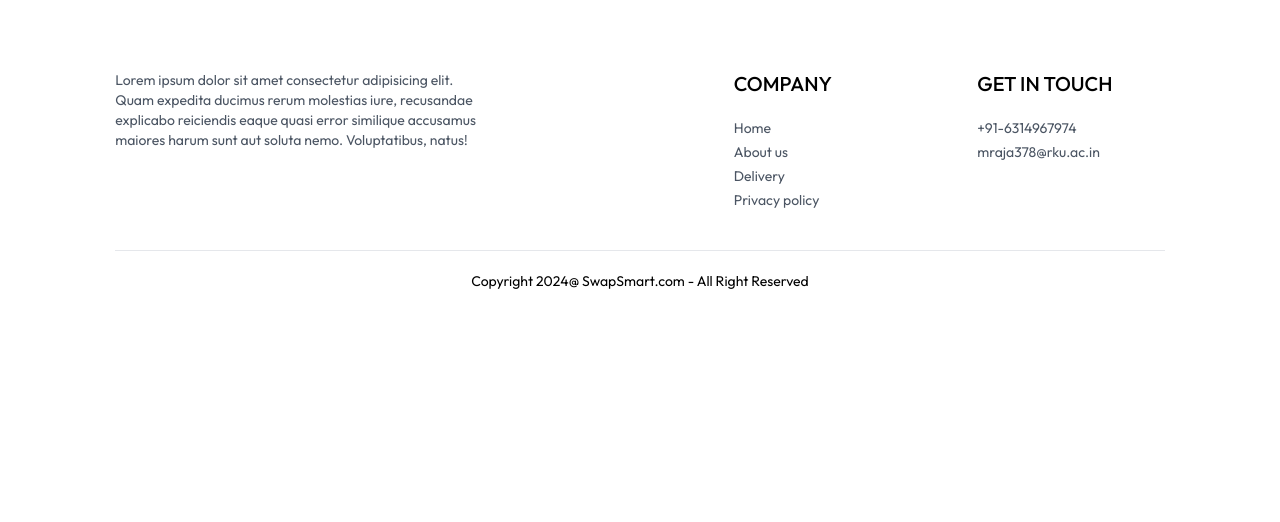
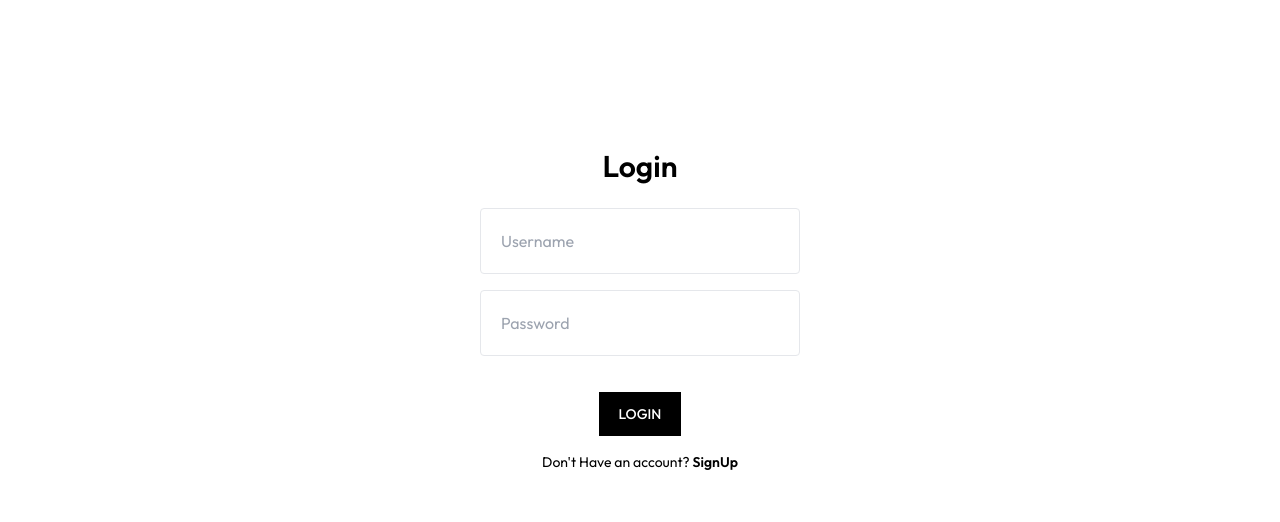
Before and after one commit to ashimraja/SwapSmart, a React (Create React App) app in the folder frontend/: page /login in a window 1280 px wide. Shown: the part 155-677 px from the top of the page. Built offline with nearby package versions, Linux system fonts and the light colour scheme.

Commit message:
Enhance Login page layout with structured form and styling

```diff
--- a/frontend/src/pages/Login.jsx
+++ b/frontend/src/pages/Login.jsx
@@ -1,11 +1,22 @@
-import React from 'react'
+import React from 'react';
 
 const Login = () => {
   return (
-    <div>
+    <div className='flex flex-col items-center justify-center min-h-screen p-6'>
+      {/* Heading */}
+      <h2 className='mb-6 text-3xl font-semibold text-center'>Login</h2>
 
+      {/* Login Form */}
+      <form className='flex flex-col w-full max-w-xs gap-4'>
+        <input type='text' placeholder='Username' className='w-full p-5 border rounded' />
+        <input type='password' placeholder='Password' className='w-full p-5 border rounded' />
+        <button className='p-3 px-5 mx-auto mt-5 text-sm font-medium text-white bg-black w-fit hover:bg-gray-800'>LOGIN</button>
+      </form>
+
+      {/* Signup Link */}
+      <p className='mt-4 text-sm'>Don't Have an account? <span className='font-semibold cursor-pointer'>SignUp</span></p>
     </div>
-  )
-}
+  );
+};
 
-export default Login
+export default Login;
```
